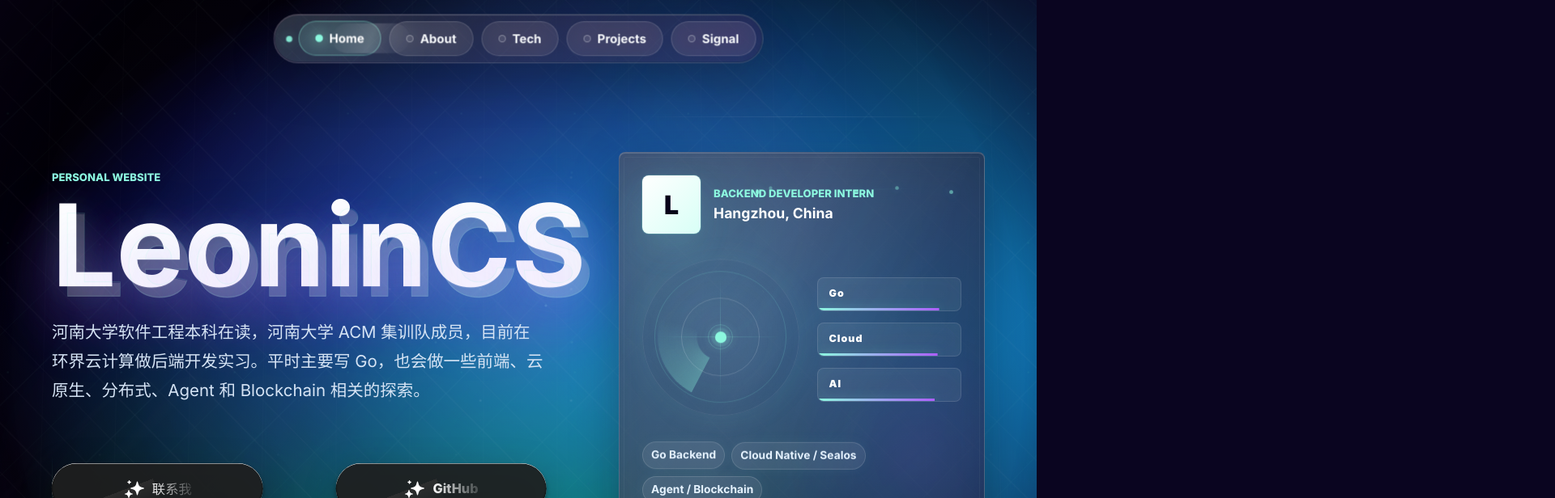
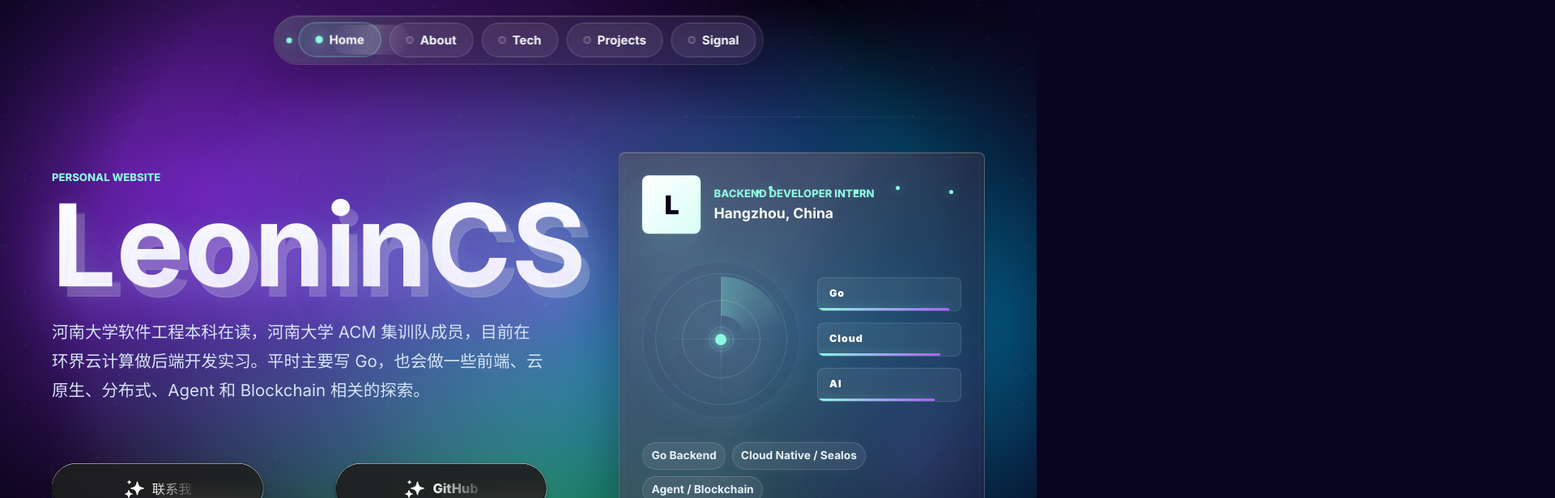
Before and after one commit to LeoninCS/self-introduction, a React (Vite) app in the folder selfintroduction/: page / in a window 1280 px wide. Shown: the top 616 px of the page at 81% size, 1920 px wide, since content can reach past the window. Built offline with nearby package versions, Linux system fonts and the light colour scheme.

Commit message:
Deploy personal site to GitHub Pages

```diff
--- a/selfintroduction/src/components/BackgroundPattern.jsx
+++ b/selfintroduction/src/components/BackgroundPattern.jsx
@@ -4,37 +4,14 @@ const BackgroundPattern = () => {
   const patternRef = useRef(null);
 
   useEffect(() => {
-    let frameId;
-
-    const updateBackgroundOffset = () => {
-      const maxScroll = Math.max(
-        document.documentElement.scrollHeight - window.innerHeight,
-        1,
-      );
-      const progress = Math.min(window.scrollY / maxScroll, 1);
-      const offset = Math.max(window.scrollY * -0.18, -420);
-      const drift = Math.sin(progress * Math.PI) * -34;
-      const tilt = 6 + progress * 8;
-      const roll = progress * -4;
-
-      patternRef.current?.style.setProperty('--background-offset', `${offset}px`);
-      patternRef.current?.style.setProperty('--background-drift', `${drift}px`);
-      patternRef.current?.style.setProperty('--background-tilt', `${tilt}deg`);
-      patternRef.current?.style.setProperty('--background-roll', `${roll}deg`);
-      frameId = undefined;
+    let pointerFrameId;
+    let latestPointer = {
+      xRatio: 0.5,
+      yRatio: 0.5,
     };
 
-    const handleScroll = () => {
-      if (frameId) {
-        return;
-      }
-
-      frameId = window.requestAnimationFrame(updateBackgroundOffset);
-    };
-
-    const handlePointerMove = (event) => {
-      const xRatio = event.clientX / window.innerWidth;
-      const yRatio = event.clientY / window.innerHeight;
+    const syncPointerPosition = () => {
+      const { xRatio, yRatio } = latestPointer;
       const x = (xRatio - 0.5).toFixed(3);
       const y = (yRatio - 0.5).toFixed(3);
 
@@ -42,18 +19,29 @@ const BackgroundPattern = () => {
       patternRef.current?.style.setProperty('--cursor-y', y);
       patternRef.current?.style.setProperty('--cursor-x-pos', `${(xRatio * 100).toFixed(2)}%`);
       patternRef.current?.style.setProperty('--cursor-y-pos', `${(yRatio * 100).toFixed(2)}%`);
+      pointerFrameId = undefined;
     };
 
-    updateBackgroundOffset();
-    window.addEventListener('scroll', handleScroll, { passive: true });
+    const handlePointerMove = (event) => {
+      latestPointer = {
+        xRatio: event.clientX / window.innerWidth,
+        yRatio: event.clientY / window.innerHeight,
+      };
+
+      if (pointerFrameId) {
+        return;
+      }
+
+      pointerFrameId = window.requestAnimationFrame(syncPointerPosition);
+    };
+
     window.addEventListener('pointermove', handlePointerMove, { passive: true });
 
     return () => {
-      if (frameId) {
-        window.cancelAnimationFrame(frameId);
+      if (pointerFrameId) {
+        window.cancelAnimationFrame(pointerFrameId);
       }
 
-      window.removeEventListener('scroll', handleScroll);
       window.removeEventListener('pointermove', handlePointerMove);
     };
   }, []);
@@ -62,12 +50,7 @@ const BackgroundPattern = () => {
     <div className="background-pattern" ref={patternRef} aria-hidden="true">
       <div className="background-pattern__container" />
       <div className="background-pattern__grid" />
-      <div className="background-pattern__beam background-pattern__beam--one" />
-      <div className="background-pattern__beam background-pattern__beam--two" />
-      <div className="background-pattern__orbit background-pattern__orbit--one" />
-      <div className="background-pattern__orbit background-pattern__orbit--two" />
       <div className="background-pattern__particles" />
-      <div className="background-pattern__scan" />
       <div className="background-pattern__cursor" />
       <div className="background-pattern__grain" />
     </div>
--- a/selfintroduction/src/data/profile.js
+++ b/selfintroduction/src/data/profile.js
@@ -233,48 +233,56 @@ export const profile = {
       name: 'GitHub',
       href: 'https://github.com/LeoninCS',
       label: 'LeoninCS',
+      detail: 'Open Source / 200+ Star',
       icon: 'github',
     },
     {
       name: 'LeetCode',
       href: 'https://leetcode.cn/u/mvp-u/',
-      label: 'mvp-u',
+      label: 'leonincs',
+      detail: 'mvp-u / 1500+ 题',
       icon: 'leetcode',
     },
     {
       name: 'Codeforces',
       href: 'https://codeforces.com/profile/LeoninCS',
-      label: 'LeoninCS',
+      label: 'leonincs',
+      detail: 'LeoninCS',
       icon: 'codeforces',
     },
     {
       name: 'GoClub',
       href: 'https://goclub.space/',
       label: 'goclub.space',
+      detail: 'Go 语言俱乐部',
       icon: 'site',
     },
     {
       name: 'Bilibili',
       href: 'https://space.bilibili.com/491359383',
-      label: '491359383',
+      label: '布洛克琴',
+      detail: '主页 / 视频内容',
       icon: 'bilibili',
     },
     {
       name: '小红书',
       href: 'https://xhslink.com/m/68F5FSoWMxt',
-      label: '8635 赞与收藏',
+      label: '布洛克琴',
+      detail: '主页 / 内容记录',
       icon: 'xiaohongshu',
     },
     {
       name: 'Instagram',
       href: 'https://www.instagram.com/forever_mvp0?igsh=MXhnNjA3ZjFkbTZwbg==',
       label: 'forever_mvp0',
+      detail: 'Photography',
       icon: 'instagram',
     },
     {
       name: 'X',
       href: 'https://x.com/xxxmvp2',
-      label: 'xxxmvp2',
+      label: '布洛克琴',
+      detail: '动态与观点',
       icon: 'x',
     },
   ],
--- a/selfintroduction/src/styles/global.css
+++ b/selfintroduction/src/styles/global.css
@@ -344,10 +344,6 @@ a {
 }
 
 .background-pattern {
-  --background-offset: 0px;
-  --background-drift: 0px;
-  --background-tilt: 6deg;
-  --background-roll: 0deg;
   --cursor-x: 0;
   --cursor-y: 0;
   --cursor-x-pos: 50%;
@@ -357,7 +353,6 @@ a {
   z-index: 0;
   overflow: hidden;
   pointer-events: none;
-  perspective: 900px;
 }
 
 .background-pattern::before,
@@ -371,12 +366,9 @@ a {
 .background-pattern::before {
   background:
     radial-gradient(circle at 18% 26%, rgba(140, 248, 223, 0.1), transparent 22%),
-    radial-gradient(circle at 78% 28%, rgba(173, 95, 255, 0.12), transparent 24%),
-    conic-gradient(from 112deg at 58% 46%, transparent 0deg, rgba(255, 255, 255, 0.05) 32deg, transparent 72deg);
-  opacity: 0.34;
-  mix-blend-mode: soft-light;
+    radial-gradient(circle at 78% 28%, rgba(173, 95, 255, 0.1), transparent 24%);
+  opacity: 0.28;
   transform: translate3d(calc(var(--cursor-x) * -10px), calc(var(--cursor-y) * -8px), 0);
-  animation: ambient-prism 42s ease-in-out infinite alternate;
 }
 
 .background-pattern::after {
@@ -386,19 +378,15 @@ a {
     linear-gradient(180deg, transparent 0 36%, rgba(255, 255, 255, 0.055) 36.1% 36.2%, transparent 36.3% 100%),
     linear-gradient(135deg, transparent 0 48%, rgba(173, 95, 255, 0.05) 48.1% 48.2%, transparent 48.3% 100%);
   border: 1px solid rgba(255, 255, 255, 0.025);
-  opacity: 0.28;
-  mask-image: linear-gradient(90deg, transparent, #000 15%, #000 82%, transparent);
-  -webkit-mask-image: linear-gradient(90deg, transparent, #000 15%, #000 82%, transparent);
-  transform: translate3d(calc(var(--background-drift) * 0.16), calc(var(--background-offset) * 0.04), -20px);
-  animation: hidden-circuit 36s ease-in-out infinite alternate;
+  opacity: 0.18;
 }
 
 .background-pattern__container {
   position: absolute;
-  top: -18vh;
+  top: 0;
   left: 0;
   width: 100%;
-  height: 136vh;
+  height: 100%;
   overflow: hidden;
   background:
     radial-gradient(
@@ -417,19 +405,10 @@ a {
       rgba(50, 205, 50, 0) 65%
     ),
     linear-gradient(135deg, #000000 0%, #0a0520 100%);
-  background-blend-mode: overlay, screen, hard-light;
-  animation: aurora-drift 25s infinite alternate ease-in-out;
-  transform:
-    translate3d(var(--background-drift), var(--background-offset), -90px)
-    rotateX(var(--background-tilt))
-    rotateZ(var(--background-roll))
-    scale(1.16);
+  background-blend-mode: normal;
   transform-origin: center;
-  will-change: transform;
-}
-
-.background-pattern__beam,
-.background-pattern__orbit,
+}
+
 .background-pattern__cursor,
 .background-pattern__grid,
 .background-pattern__grain {
@@ -438,10 +417,7 @@ a {
 }
 
 .background-pattern__grid {
-  top: -50%;
-  left: -50%;
-  width: 200%;
-  height: 200%;
+  inset: 0;
   z-index: 1;
   background:
     repeating-linear-gradient(
@@ -465,96 +441,8 @@ a {
       transparent 1px,
       transparent 92px
     );
-  opacity: 0.88;
-  mix-blend-mode: screen;
-  mask-image:
-    radial-gradient(circle at var(--cursor-x-pos) var(--cursor-y-pos), #000 0 18%, rgba(0, 0, 0, 0.86) 34%, rgba(0, 0, 0, 0.52) 58%, transparent 88%),
-    linear-gradient(180deg, rgba(0, 0, 0, 0.9), #000 38%, #000 75%, rgba(0, 0, 0, 0.72));
-  -webkit-mask-image:
-    radial-gradient(circle at var(--cursor-x-pos) var(--cursor-y-pos), #000 0 18%, rgba(0, 0, 0, 0.86) 34%, rgba(0, 0, 0, 0.52) 58%, transparent 88%),
-    linear-gradient(180deg, rgba(0, 0, 0, 0.9), #000 38%, #000 75%, rgba(0, 0, 0, 0.72));
-  transform:
-    translate3d(calc(var(--background-drift) * 0.2), calc(var(--background-offset) * 0.08), -16px)
-    rotateX(calc(var(--background-tilt) * 0.38));
-  animation: grid-shift 24s linear infinite;
-  will-change: transform, background-position;
-}
-
-.background-pattern__beam {
-  width: 44vw;
-  height: 160vh;
-  border-radius: 999px;
-  background:
-    linear-gradient(
-      90deg,
-      transparent,
-      rgba(140, 248, 223, 0.07) 28%,
-      rgba(173, 95, 255, 0.12) 48%,
-      rgba(0, 191, 255, 0.07) 68%,
-      transparent
-    );
-  filter: blur(28px);
-  opacity: 0.24;
-  transform: rotate(35deg) translate3d(var(--background-drift), var(--background-offset), 0);
-  mix-blend-mode: screen;
-  animation: energy-beam 24s ease-in-out infinite alternate;
-}
-
-.background-pattern__beam--one {
-  top: -42vh;
-  left: 18vw;
-}
-
-.background-pattern__beam--two {
-  right: -8vw;
-  bottom: -52vh;
-  width: 34vw;
-  opacity: 0.16;
-  transform: rotate(-28deg) translate3d(calc(var(--background-drift) * -0.6), calc(var(--background-offset) * 0.55), 0);
-  animation-delay: -5s;
-  animation-duration: 32s;
-}
-
-.background-pattern__orbit {
-  border: 1px solid rgba(140, 248, 223, 0.08);
-  border-radius: 50%;
-  box-shadow:
-    0 0 60px rgba(140, 248, 223, 0.04),
-    inset 0 0 60px rgba(173, 95, 255, 0.04);
-  opacity: 0.18;
-  transform-style: preserve-3d;
-  animation: orbit-roll 52s linear infinite;
-}
-
-.background-pattern__orbit::before {
-  content: "";
-  position: absolute;
-  top: 12%;
-  left: 50%;
-  width: 5px;
-  height: 5px;
-  border-radius: 999px;
-  background: #8cf8df;
-  box-shadow: 0 0 18px rgba(140, 248, 223, 0.52);
-}
-
-.background-pattern__orbit--one {
-  top: 12vh;
-  right: 10vw;
-  width: min(42vw, 520px);
-  aspect-ratio: 1;
-  transform: rotateX(64deg) rotateZ(20deg);
-}
-
-.background-pattern__orbit--two {
-  left: -8vw;
-  bottom: 5vh;
-  width: min(36vw, 430px);
-  aspect-ratio: 1;
-  opacity: 0.1;
-  transform: rotateX(68deg) rotateZ(-30deg);
-  animation-direction: reverse;
-  animation-duration: 64s;
+  opacity: 0.42;
+  animation: grid-shift 72s linear infinite;
 }
 
 .background-pattern__container::after {
@@ -566,11 +454,9 @@ a {
     transparent 70%,
     rgba(10, 5, 32, 0.9) 100%
   );
-  animation: aurora-pulse 8s infinite alternate;
-}
-
-.background-pattern__particles,
-.background-pattern__scan {
+}
+
+.background-pattern__particles {
   position: absolute;
   inset: 0;
   pointer-events: none;
@@ -587,9 +473,7 @@ a {
   background-size:
     140px 160px,
     220px 260px;
-  opacity: 0.15;
-  transform: translate3d(calc(var(--background-drift) * -0.45), calc(var(--background-offset) * -0.28), 0);
-  animation: particle-drift 28s ease-in-out infinite alternate;
+  opacity: 0.18;
 }
 
 .background-pattern__particles::after {
@@ -608,35 +492,8 @@ a {
     112px 138px,
     168px 210px,
     236px 260px;
-  opacity: 0.92;
-  mix-blend-mode: screen;
-  mask-image: radial-gradient(
-    circle at var(--cursor-x-pos) var(--cursor-y-pos),
-    #000 0 8%,
-    rgba(0, 0, 0, 0.78) 16%,
-    rgba(0, 0, 0, 0.28) 28%,
-    transparent 44%
-  );
-  -webkit-mask-image: radial-gradient(
-    circle at var(--cursor-x-pos) var(--cursor-y-pos),
-    #000 0 8%,
-    rgba(0, 0, 0, 0.78) 16%,
-    rgba(0, 0, 0, 0.28) 28%,
-    transparent 44%
-  );
-  transform: translate3d(calc(var(--cursor-x) * 22px), calc(var(--cursor-y) * 18px), 0);
-  transition: transform 420ms ease;
-}
-
-.background-pattern__scan {
-  background:
-    linear-gradient(180deg, transparent 0%, rgba(140, 248, 223, 0.08) 48%, transparent 58%),
-    linear-gradient(90deg, transparent, rgba(255, 255, 255, 0.12), transparent);
-  mask-image: linear-gradient(180deg, transparent 0%, #000 18%, #000 82%, transparent 100%);
-  -webkit-mask-image: linear-gradient(180deg, transparent 0%, #000 18%, #000 82%, transparent 100%);
-  opacity: 0.16;
-  transform: translateY(-44%);
-  animation: scanner-sweep 14s cubic-bezier(0.16, 1, 0.3, 1) infinite;
+  opacity: 0.34;
+  transform: translate3d(calc(var(--cursor-x) * 12px), calc(var(--cursor-y) * 10px), 0);
 }
 
 .background-pattern__cursor {
@@ -658,10 +515,9 @@ a {
       circle at calc(var(--cursor-x-pos) + 34px) calc(var(--cursor-y-pos) - 22px),
       rgba(140, 248, 223, 0.32) 0 1px,
       transparent 2px
-    );
-  opacity: 0.62;
+  );
+  opacity: 0.48;
   transform: translate3d(calc(var(--cursor-x) * 16px), calc(var(--cursor-y) * 12px), 0);
-  mix-blend-mode: screen;
   transition: transform 520ms ease;
 }
 
@@ -679,7 +535,6 @@ a {
     56px 56px,
     180px 180px,
     220px 220px;
-  mix-blend-mode: soft-light;
 }
 
 @keyframes grid-shift {
@@ -3202,6 +3057,66 @@ a {
   --gleam-delay: -8.8s;
 }
 
+.nav,
+.nav::before,
+.nav::after,
+.hero::before,
+.hero::after,
+.section::before,
+.section-title h2::before,
+.magic-button,
+.magic-button__dots::before,
+.magic-button__dots::after,
+.profile-visual__grid,
+.profile-visual__halo,
+.profile-visual__constellation,
+.profile-visual__constellation span,
+.profile-visual__radar,
+.profile-visual__radar::before,
+.profile-visual__core,
+.profile-visual__signals span::before,
+.profile-visual__signals span::after,
+.profile-visual__tags span,
+.profile-visual__ticker span,
+.about-card__icon::before,
+.skill-card__icon::before,
+.hobby-card__icon::before,
+.project-card__screen::before,
+.project-card__screen i,
+.float-card,
+.float-card::after {
+  animation: none !important;
+}
+
+.nav,
+.nav__option,
+.profile-visual,
+.float-card,
+.contact__links a,
+.contact__links span {
+  backdrop-filter: none !important;
+}
+
+.float-card {
+  animation-timeline: auto !important;
+  will-change: auto;
+}
+
+.float-card::before {
+  filter: none;
+  opacity: 0.06;
+  transform: translateY(6px) scale(0.99);
+}
+
+.float-card::after {
+  opacity: 0.08;
+  transform: none;
+}
+
+.float-card:hover {
+  transform: translateY(-3px);
+}
+
 @media (max-width: 1120px) {
   .more__insight-grid,
   .more__footer-grid {
--- a/selfintroduction/vite.config.js
+++ b/selfintroduction/vite.config.js
@@ -3,4 +3,5 @@ import { defineConfig } from 'vite';
 
 export default defineConfig({
   plugins: [react()],
+  base: '/self-introduction/',
 });
```
Also changed, not shown: 1 other file (tests, documents, lock files or other folders).
